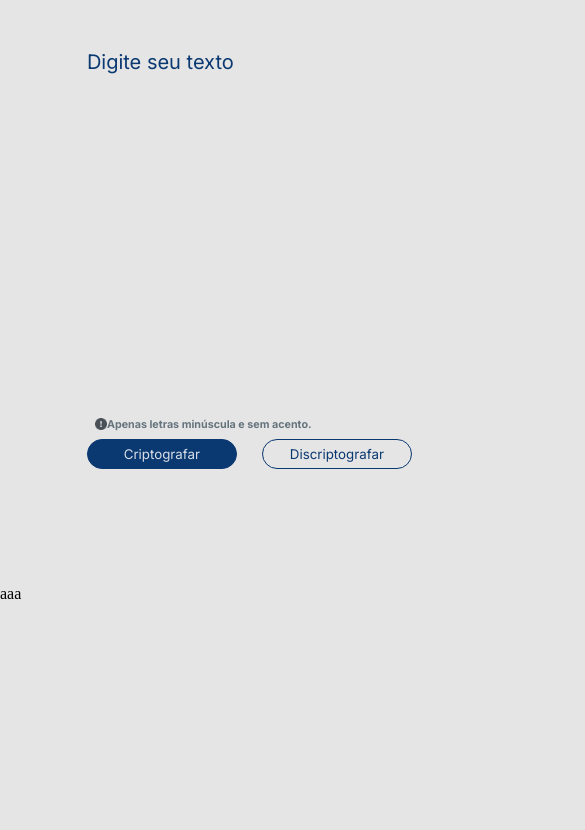
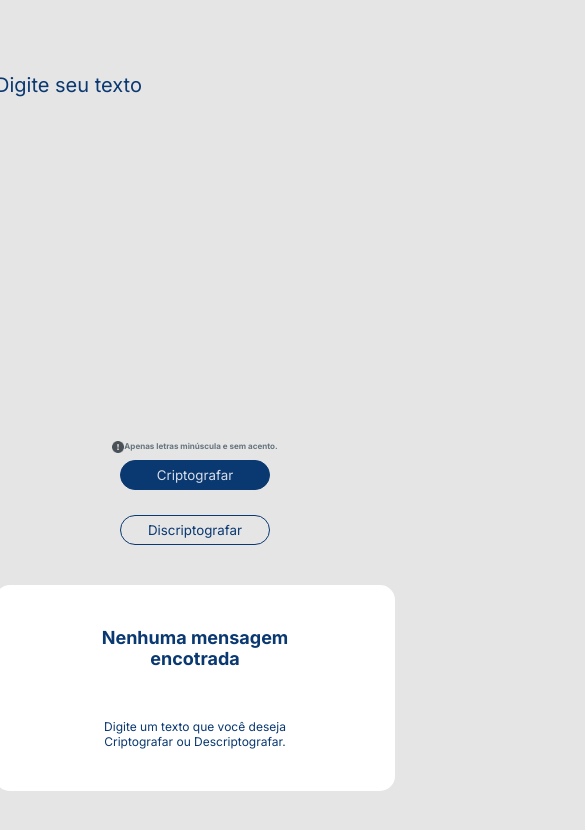
Before and after one commit to alessandrooCosta/Decodificador-de-Texto, a plain HTML site: page index.html in a window 390 px wide. Shown: the top 830 px of the page, 585 px wide, since content can reach past the window. Drawn offline with Linux system fonts and the light colour scheme.

Commit message:
finaliza responsividade

```diff
--- a/css/styles.css
+++ b/css/styles.css
@@ -1,3 +1,5 @@
+@import url('https://fonts.googleapis.com/css2?family=Inter:wght@100..900&display=swap');
+
 * {
   padding: 0;
   margin: 0;
@@ -5,7 +7,12 @@
 
 body {
   background-color: #E5E5E5;
-  box-sizing: border-box;
+  display: flex;
+    justify-content: center;
+    align-items: center;
+    height: 100vh;
+    margin: 0;
+    padding: 0;
 }
 
 main {
@@ -78,9 +85,9 @@ textarea{
 #botoes{
   display: flex;
   flex-direction: column;
-  align-items: center;
   gap: 20px;
   font-family: "Inter", sans-serif;
+  margin-top: auto;
 }
 
 #botaoCopiar{
@@ -111,6 +118,7 @@ textarea{
   border: 2px solid white;
   border-radius: 15px;
   gap: 50px;
+  align-items: center;
 }
 
 #campo {
@@ -135,3 +143,85 @@ textarea{
   overflow: auto;
   font-family: "Inter", sans-serif;
 }
+
+/*table*/
+@media (max-width: 820px)  and (max-height: 1180px){
+
+  body{
+    height: 100vh;
+    margin: 0;
+    padding: 0;
+    font-size: 16px;
+    align-items: center;
+  }
+
+  main {
+    display: flex;
+    flex-direction:column;
+    justify-content: center;
+    gap: 20px;
+  }
+
+  .ladoEsquerdo {
+    padding: 5% 2%;
+    display: flex;
+    flex-direction: column;
+    justify-content: center;
+    align-items: center;
+    text-align: center;
+  }
+
+  .ladoDireito {
+    display: flex;
+    align-items: center;
+    gap: 20px;
+    margin-top: auto;
+  }
+
+  #botoes{
+    margin-top: auto;
+  }
+
+  .img2 {
+    display: none;
+  }
+
+}
+
+/*celular*/
+@media (max-width: 480px) and (max-height: 1040px){
+
+  body{
+    margin: 0;
+    padding: 0;
+    font-size: 14px;
+  }
+
+  .botao{
+    display: flex;
+    flex-direction: column;
+  }
+
+  #botoes{
+    margin-top: auto;
+  }
+
+}
+
+@media (max-width: 393px) and (max-height: 852px){
+
+  body{
+    margin: 0;
+    padding: 0;
+    font-size: 12px;
+  }
+
+  .botao{
+    display: flex;
+    flex-direction: column;
+  }
+
+  #botoes{
+    margin-top: auto;
+  }
+}
--- a/index.html
+++ b/index.html
@@ -41,9 +41,6 @@
             </div>
         </section>
     </main>
-    <footer>
-        aaa
-    </footer>
     <script src="js/app.js"></script>
 </body>
 
```
